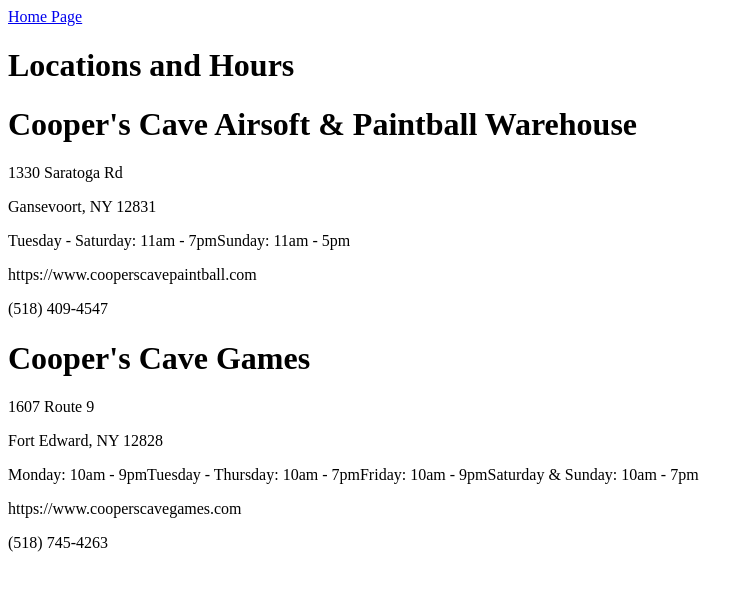
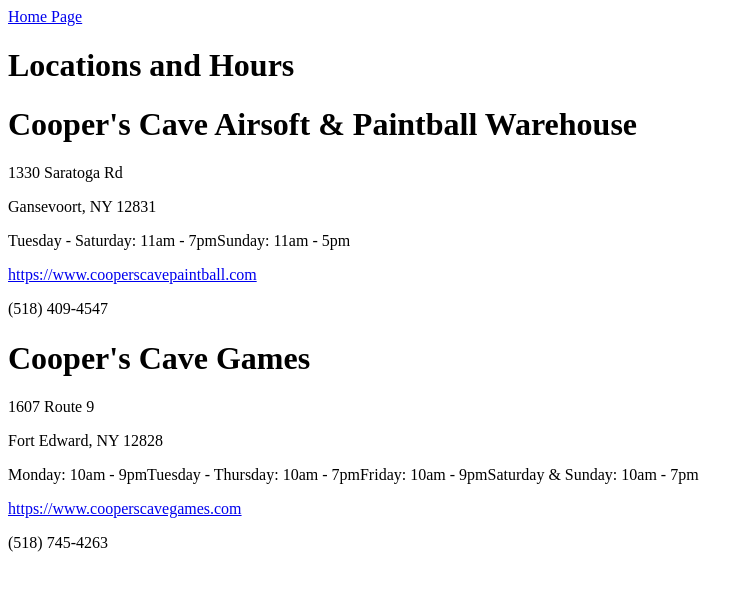
Before and after one commit to kmru/apw, a Gatsby site: page /locations in a window 1280 px wide. Shown: the whole page, without its empty margins (0-753 px from the left). Built offline with nearby package versions, Linux system fonts and the light colour scheme; Gatsby itself is replaced by a stand-in of ours.

Commit message:
Make urls into links

```diff
--- a/src/components/location.js
+++ b/src/components/location.js
@@ -1,4 +1,5 @@
 import * as React from 'react'
+import { Link } from 'gatsby'
 
 const Location = (props) => {
   return (
@@ -7,7 +8,7 @@ const Location = (props) => {
       <p>{props.address_line_1}</p>
       <p>{props.city_state_zip}</p>
       <p>{props.hours}</p>
-      <p>{props.url}</p>
+      <p><Link to={props.url}>{props.url}</Link></p>
       <p>{props.phone}</p>
     </div>
   )
```
